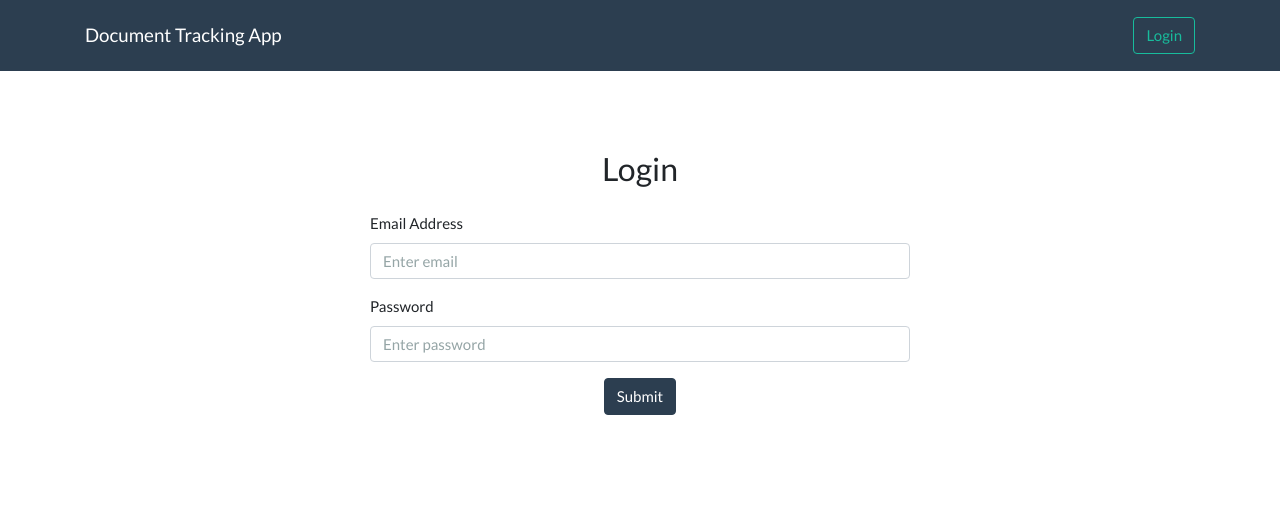
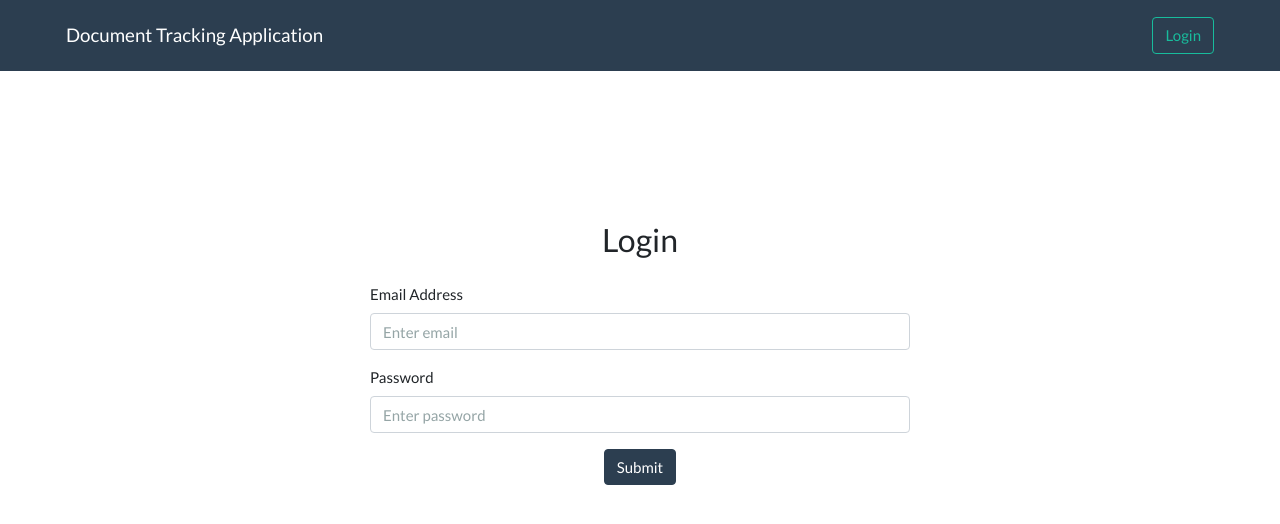
Before and after one commit to carliedayle1/document-tracking-app, a Next.js app: page /login in a window 1280 px wide. Shown: the top 524 px of the page. Built offline with nearby package versions, Linux system fonts and the light colour scheme; no server answers.

Commit message:
Auth and sidebar done

```diff
--- a/components/layout/header.js
+++ b/components/layout/header.js
@@ -1,36 +1,66 @@
 import Link from "next/link";
-import { Container, Nav, Navbar } from "react-bootstrap";
+import { Nav, Navbar, Button } from "react-bootstrap";
+import { useState } from "react";
+import { useSession, signOut } from "next-auth/client";
+import { useRouter } from "next/router";
 
-export default function Header() {
+export default function Header({ parentToggle }) {
+  const [toggle, setToggle] = useState(false);
+  const [session, loading] = useSession();
+  const router = useRouter();
+
+  const toggleHandler = () => {
+    parentToggle(toggle);
+    setToggle(!toggle);
+  };
+
+  async function logoutHandler() {
+    await signOut({ redirect: false });
+    router.push("/");
+  }
+
   return (
-    <header>
-      <Navbar
-        bg="primary"
-        variant="dark"
-        fixed="top"
-        expand="lg"
-        collapseOnSelect
+    <Navbar bg="primary" variant="dark" expand="lg" collapseOnSelect>
+      {session && (
+        <Button variant="info" size="sm" onClick={toggleHandler}>
+          <svg
+            xmlns="http://www.w3.org/2000/svg"
+            width="16"
+            height="16"
+            fill="currentColor"
+            className="bi bi-filter-left"
+            viewBox="0 0 16 16"
           >
-        <Container>
+            <path d="M2 10.5a.5.5 0 0 1 .5-.5h3a.5.5 0 0 1 0 1h-3a.5.5 0 0 1-.5-.5zm0-3a.5.5 0 0 1 .5-.5h7a.5.5 0 0 1 0 1h-7a.5.5 0 0 1-.5-.5zm0-3a.5.5 0 0 1 .5-.5h11a.5.5 0 0 1 0 1h-11a.5.5 0 0 1-.5-.5z" />
+          </svg>
+        </Button>
+      )}
       <Link href="/">
-            <Navbar.Brand style={{ cursor: "pointer" }}>
-              Document Tracking App
+        <Navbar.Brand style={{ cursor: "pointer" }} className="adjustLeft">
+          Document Tracking Application
         </Navbar.Brand>
       </Link>
 
       <Navbar.Toggle aria-controls="basic-navbar-nav" />
 
       <Navbar.Collapse>
-            <Nav className="ml-auto">
+        <Nav className="ml-auto adjustRight">
+          {!session && !loading && (
             <Link href="/login">
               <Nav.Item>
-                  <button className="btn btn-outline-success">Login</button>
+                <Button className="btn btn-outline-success">Login</Button>
               </Nav.Item>
             </Link>
+          )}
+          {session && (
+            <Nav.Item>
+              <Button onClick={logoutHandler} className="btn btn-danger">
+                Logout
+              </Button>
+            </Nav.Item>
+          )}
         </Nav>
       </Navbar.Collapse>
-        </Container>
     </Navbar>
-    </header>
   );
 }
--- a/components/layout/layout.js
+++ b/components/layout/layout.js
@@ -1,10 +1,27 @@
-import Header from "./header.js";
+import Sidebar from "./sidebar";
+import Header from "./header";
+import { useState } from "react";
+import { useSession } from "next-auth/client";
 
 export default function Layout({ children }) {
+  const [toggle, setToggle] = useState(true);
+  const [session] = useSession();
+
+  const handleToggle = (data) => {
+    setToggle(data);
+  };
+
   return (
     <>
-      <Header />
-      <main style={{ marginTop: 70 }}>{children}</main>
+      <div className={`d-flex ${toggle ? "toggled" : ""}`} id="wrapper">
+        {session && <Sidebar />}
+
+        <div id="page-content-wrapper">
+          <Header parentToggle={handleToggle} />
+
+          <div className="container-fluid content">{children}</div>
+        </div>
+      </div>
     </>
   );
 }
--- /dev/null
+++ b/components/layout/loader.js
@@ -0,0 +1,5 @@
+import { Spinner } from "react-bootstrap";
+
+export default function Loader() {
+  return <Spinner animation="border" />;
+}
--- /dev/null
+++ b/components/layout/sidebar.js
@@ -0,0 +1,34 @@
+import { Accordion, Card } from "react-bootstrap";
+import { useSession } from "next-auth/client";
+
+export default function Sidebar() {
+  const [session] = useSession();
+
+  return (
+    <>
+      <div className="bg-light border-right" id="sidebar-wrapper">
+        <div className="sidebar-heading">Hello {session?.user?.name} ! </div>
+        <div className="list-group list-group-flush">
+          <Accordion>
+            <Card>
+              <Accordion.Toggle as={Card.Header} eventKey="0">
+                Sample header
+              </Accordion.Toggle>
+              <Accordion.Collapse eventKey="0">
+                <Card.Body>Hello! I'm the body</Card.Body>
+              </Accordion.Collapse>
+            </Card>
+            <Card>
+              <Accordion.Toggle as={Card.Header} eventKey="1">
+                Another sample
+              </Accordion.Toggle>
+              <Accordion.Collapse eventKey="1">
+                <Card.Body>Hello! I'm another body</Card.Body>
+              </Accordion.Collapse>
+            </Card>
+          </Accordion>
+        </div>
+      </div>
+    </>
+  );
+}
--- a/pages/_app.js
+++ b/pages/_app.js
@@ -1,13 +1,16 @@
 import "../bootstrap.min.css";
+import { Provider } from "next-auth/client";
 import Layout from "../components/layout/layout";
 
 import "../styles/globals.css";
 
 function MyApp({ Component, pageProps }) {
   return (
-    <Layout>
-      <Component {...pageProps} />
-    </Layout>
+    <Provider session={pageProps.session}>
+      <Layout>
+        <Component {...pageProps} />
+      </Layout>
+    </Provider>
   );
 }
 
--- a/pages/api/auth/[...nextauth].js
+++ b/pages/api/auth/[...nextauth].js
@@ -23,7 +23,7 @@ export default NextAuth({
           throw new Error("Invalid password");
         }
 
-        return { email: user.email };
+        return { email: user.email, name: user.name };
       }
     })
   ]
--- a/pages/index.js
+++ b/pages/index.js
@@ -2,7 +2,7 @@ import { Jumbotron, Button, Container } from "react-bootstrap";
 
 export default function IndexPage() {
   return (
-    <Container style={{ marginTop: "15%" }}>
+    <Container style={{ marginTop: "10%" }}>
       <Jumbotron>
         <h1>Hello, world!</h1>
         <p>
--- a/pages/login.js
+++ b/pages/login.js
@@ -1,28 +1,44 @@
-import { useState } from "react";
+import { useState, useEffect } from "react";
 import { useForm } from "react-hook-form";
-import { signIn } from "next-auth/client";
+import { signIn, getSession } from "next-auth/client";
 import { useRouter } from "next/router";
 
 import { Form, Button, Alert } from "react-bootstrap";
 import FormContainer from "../components/layout/formcontainer";
+import Loader from "../components/layout/loader";
 
 export default function Login() {
   const [error, setError] = useState("");
+  const [isLoading, setIsLoading] = useState(false);
   const { register, handleSubmit, errors } = useForm();
   const router = useRouter();
 
+  useEffect(() => {
+    getSession().then((session) => {
+      if (session) {
+        router.push("/home");
+      } else {
+        setIsLoading(false);
+      }
+    });
+  }, [router]);
+
   async function submitHandler(data) {
+    setIsLoading(true);
+
     const result = await signIn("credentials", {
       redirect: false,
       email: data.email,
       password: data.password
     });
 
+    setIsLoading(false);
+
     if (result.error) {
       setError(result.error);
     }
-    if (!result?.null) {
-      router.replace("/home");
+    if (!result.error) {
+      router.push("/home");
     }
   }
 
@@ -67,7 +83,7 @@ export default function Login() {
           </Form.Group>
           {error && <Alert variant="danger">{error}</Alert>}
           <div className="text-center">
-            <Button type="submit">Submit</Button>
+            {isLoading ? <Loader /> : <Button type="submit">Submit</Button>}
           </div>
         </Form>
       </FormContainer>
--- a/styles/globals.css
+++ b/styles/globals.css
@@ -1,37 +1,68 @@
-.sidenav {
-  height: 100%;
-  width: 250px;
-  position: fixed;
-  z-index: 1;
-  top: 1;
-  left: 0;
+#wrapper {
   overflow-x: hidden;
-  padding-top: 20px;
 }
 
-/* .sidenav a {
-  padding: 6px 8px 6px 16px;
-  text-decoration: none;
-  font-size: 25px;
-  color: #818181;
-  display: block;
-} */
-
-/* .sidenav a:hover {
-  color: #f1f1f1;
-} */
-
-.main {
-  margin-left: 250px; /* Same as the width of the sidenav */
-  font-size: 28px; /* Increased text to enable scrolling */
-  padding: 0px 10px;
+#sidebar-wrapper {
+  min-height: 100vh;
+  margin-left: -15rem;
+  -webkit-transition: margin 0.25s ease-out;
+  -moz-transition: margin 0.25s ease-out;
+  -o-transition: margin 0.25s ease-out;
+  transition: margin 0.25s ease-out;
 }
 
-@media screen and (max-height: 450px) {
-  .sidenav {
-    padding-top: 15px;
+#sidebar-wrapper .sidebar-heading {
+  padding: 0.875rem 1.25rem;
+  font-size: 1.2rem;
+}
+
+#sidebar-wrapper .list-group {
+  width: 15rem;
+}
+
+#page-content-wrapper {
+  min-width: 100vw;
+}
+
+#wrapper.toggled #sidebar-wrapper {
+  margin-left: 0;
+}
+
+.adjustLeft {
+  margin-left: 0px;
+}
+
+.adjustRight {
+  margin-right: 0px;
+}
+
+.content {
+  overflow-y: scroll;
+  max-height: 90vh;
+}
+
+.center {
+  margin: auto;
+}
+
+@media (min-width: 768px) {
+  #sidebar-wrapper {
+    margin-left: 0;
   }
-  .sidenav a {
-    font-size: 18px;
+
+  #page-content-wrapper {
+    min-width: 0;
+    width: 100%;
+  }
+
+  #wrapper.toggled #sidebar-wrapper {
+    margin-left: -15rem;
+  }
+  .adjustLeft {
+    margin-left: 50px;
+  }
+
+  .adjustRight {
+    margin-right: 50px;
   }
 }
```
Also changed, not shown: pages/home.js (+36 -41 lines). Lines whose indentation alone changed are shown as unchanged.
